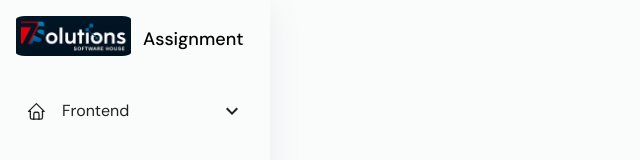
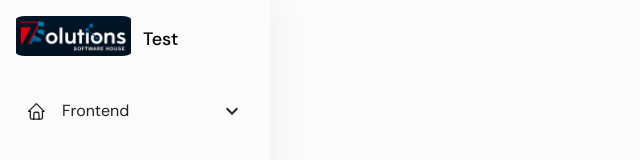
Before and after one commit to Fiw0202/Assignments, a Next.js app: page / in a window 1280 px wide. Shown: the top 160 px of the page, without its empty margins (0-640 px from the left). Built offline with nearby package versions, Linux system fonts and the light colour scheme.

Commit message:
แก้ไขคำ
แก้ไขคำ

```diff
--- a/src/app/(DashboardLayout)/layout/shared/logo/Logo.tsx
+++ b/src/app/(DashboardLayout)/layout/shared/logo/Logo.tsx
@@ -24,7 +24,7 @@ const Logo = () => {
             alignItems: "center",
           }}
         >
-          <Typography variant="h4">Assignment</Typography>
+          <Typography variant="h4">Test</Typography>
         </Grid>
       </Grid>
     </Box>
--- a/src/app/(DashboardLayout)/page.tsx
+++ b/src/app/(DashboardLayout)/page.tsx
@@ -4,7 +4,7 @@ import PageContainer from "@/app/(DashboardLayout)/components/container/PageCont
 // components
 
 const Dashboard = () => {
-  return <PageContainer title="7Solution Assignments" />;
+  return <PageContainer title="7Solution Test" />;
 };
 
 export default Dashboard;
```
